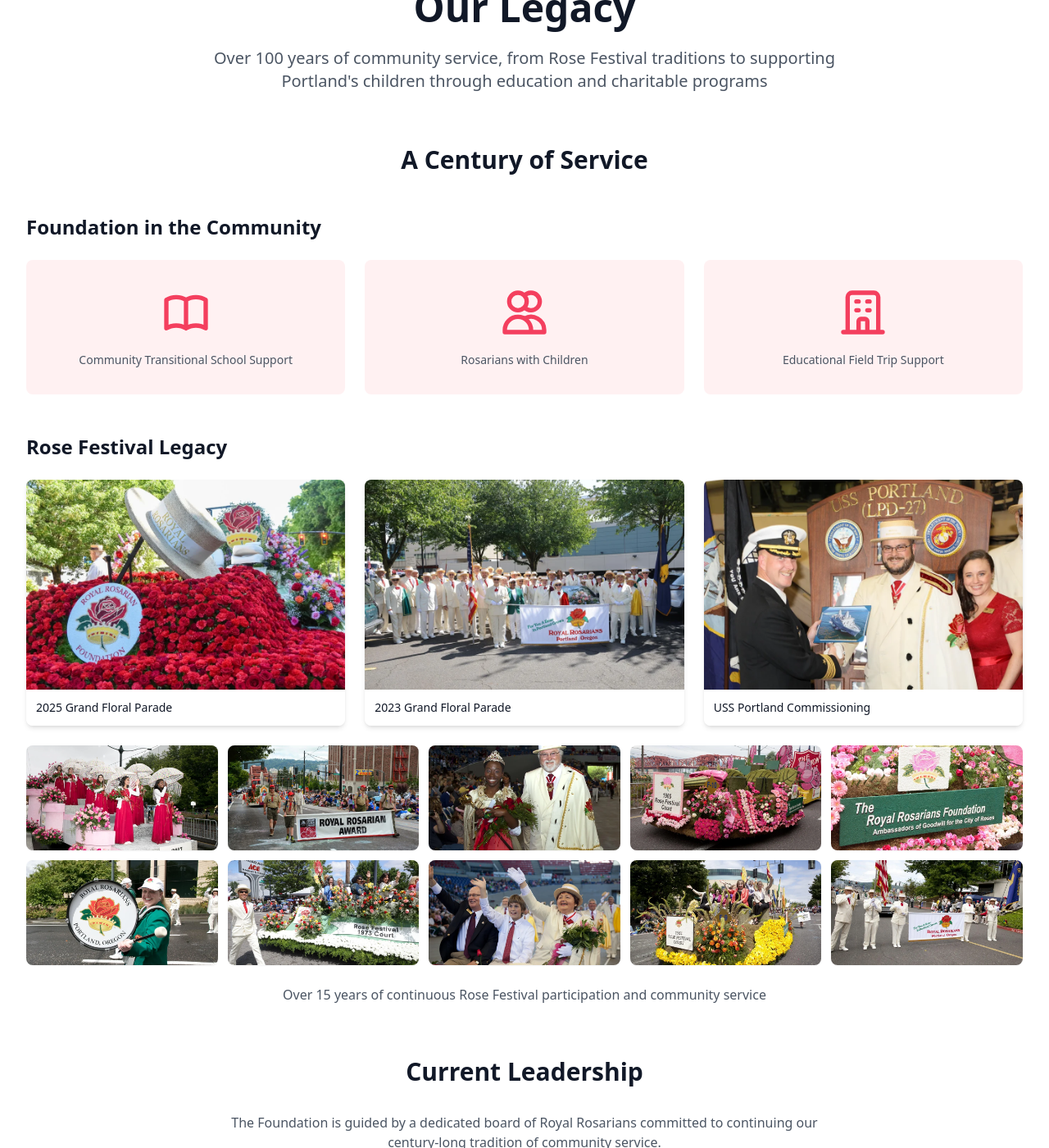
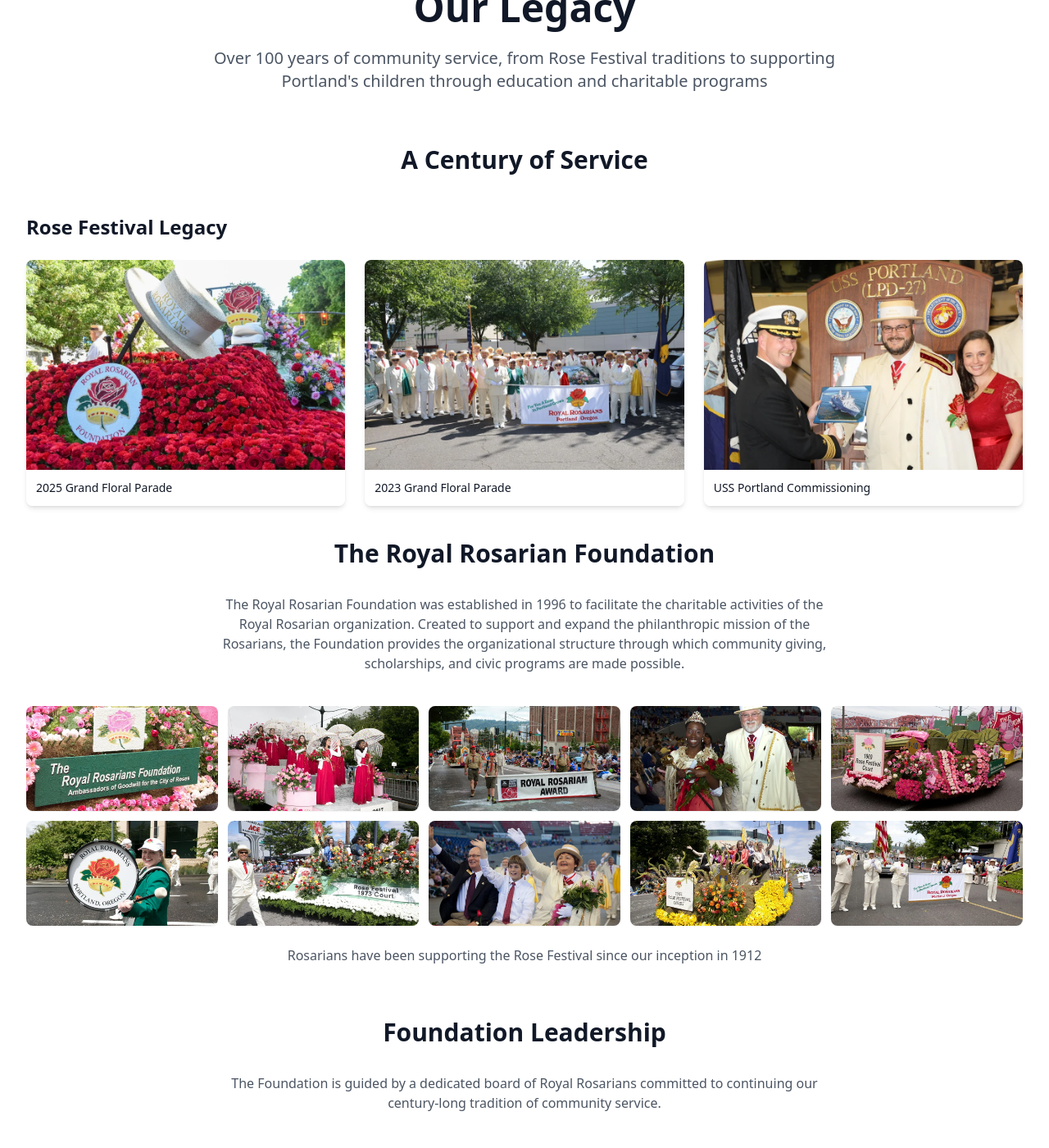
Before and after one commit to RoyalRosarianFoundation/foundation-website, a Jekyll site: the page built from about-us.md, in a window 1280 px wide and 1400 px high, scrolled down 325 px. Shown: the whole window at 82% size. Built offline with Jekyll 4.4.1, drawn with Linux system fonts in a browser that asks for light colours; nearby versions of some CDN libraries; some of the changed text lies outside the part shown.

Commit message:
wordsmithing about-us

```diff
--- a/about-us.md
+++ b/about-us.md
@@ -17,36 +17,6 @@ title: Our Legacy
     <!-- Legacy Photos Section -->
     <div class="mb-16">
       <h2 class="text-3xl font-bold text-gray-900 text-center mb-12">A Century of Service</h2>
-
-      <!-- Foundation Activities -->
-      <div class="mb-12">
-        <h3 class="text-2xl font-semibold text-gray-900 mb-6">Foundation in the Community</h3>
-        <div class="grid grid-cols-1 md:grid-cols-2 lg:grid-cols-3 gap-6">
-          <!-- Placeholder for Community Transitional School photos -->
-          <div class="bg-rose-50 rounded-lg p-8 text-center">
-            <svg class="h-16 w-16 text-rose-500 mx-auto mb-4" fill="none" viewBox="0 0 24 24" stroke="currentColor">
-              <path stroke-linecap="round" stroke-linejoin="round" stroke-width="2" d="M12 6.253v13m0-13C10.832 5.477 9.246 5 7.5 5S4.168 5.477 3 6.253v13C4.168 18.477 5.754 18 7.5 18s3.332.477 4.5 1.253m0-13C13.168 5.477 14.754 5 16.5 5c1.746 0 3.332.477 4.5 1.253v13C19.832 18.477 18.246 18 16.5 18c-1.746 0-3.332.477-4.5 1.253" />
-            </svg>
-            <p class="text-gray-600 text-sm">Community Transitional School Support</p>
-          </div>
-
-          <!-- Placeholder for Rosarians with kids -->
-          <div class="bg-rose-50 rounded-lg p-8 text-center">
-            <svg class="h-16 w-16 text-rose-500 mx-auto mb-4" fill="none" viewBox="0 0 24 24" stroke="currentColor">
-              <path stroke-linecap="round" stroke-linejoin="round" stroke-width="2" d="M12 4.354a4 4 0 110 5.292M15 21H3v-1a6 6 0 0112 0v1zm0 0h6v-1a6 6 0 00-9-5.197M13 7a4 4 0 11-8 0 4 4 0 018 0z" />
-            </svg>
-            <p class="text-gray-600 text-sm">Rosarians with Children</p>
-          </div>
-
-          <!-- Placeholder for Field Trip support -->
-          <div class="bg-rose-50 rounded-lg p-8 text-center">
-            <svg class="h-16 w-16 text-rose-500 mx-auto mb-4" fill="none" viewBox="0 0 24 24" stroke="currentColor">
-              <path stroke-linecap="round" stroke-linejoin="round" stroke-width="2" d="M19 21V5a2 2 0 00-2-2H7a2 2 0 00-2 2v16m14 0h2m-2 0h-5m-9 0H3m2 0h5M9 7h1m-1 4h1m4-4h1m-1 4h1m-5 10v-5a1 1 0 011-1h2a1 1 0 011 1v5m-4 0h4" />
-            </svg>
-            <p class="text-gray-600 text-sm">Educational Field Trip Support</p>
-          </div>
-        </div>
-      </div>
 
       <!-- Rose Festival Legacy -->
       <div class="mb-12">
@@ -76,8 +46,20 @@ title: Our Legacy
           </div>
         </div>
 
+        <!-- Royal Rosarian Foundation Section -->
+        <div class="my-10">
+          <h2 class="text-3xl font-bold text-gray-900 text-center mb-8">The Royal Rosarian Foundation</h2>
+          <div class="max-w-3xl mx-auto">
+            <p class="text-gray-600 text-center">The Royal Rosarian Foundation was established in 1996 to facilitate the charitable activities of the Royal Rosarian organization. Created to support and expand the philanthropic mission of the Rosarians, the Foundation provides the organizational structure through which community giving, scholarships, and civic programs are made possible.</p>
+          </div>
+        </div>
+
         <!-- Gallery Grid - Smaller Images -->
         <div class="grid grid-cols-2 md:grid-cols-4 lg:grid-cols-5 gap-3">
+          <div class="overflow-hidden rounded-lg shadow-sm">
+            <img src="{{ "/assets/images/legacy/grand-floral-2010-2.webp" | relative_url }}" alt="2010 Grand Floral Parade Float" class="w-full h-32 object-cover hover:scale-105 transition-transform duration-300">
+          </div>
+
           <div class="overflow-hidden rounded-lg shadow-sm">
             <img src="{{ "/assets/images/legacy/grand-floral-2017.webp" | relative_url }}" alt="2017 Grand Floral Parade" class="w-full h-32 object-cover hover:scale-105 transition-transform duration-300">
           </div>
@@ -92,10 +74,6 @@ title: Our Legacy
 
           <div class="overflow-hidden rounded-lg shadow-sm">
             <img src="{{ "/assets/images/legacy/grand-floral-2010-1.webp" | relative_url }}" alt="2010 Grand Floral Parade" class="w-full h-32 object-cover hover:scale-105 transition-transform duration-300">
-          </div>
-
-          <div class="overflow-hidden rounded-lg shadow-sm">
-            <img src="{{ "/assets/images/legacy/grand-floral-2010-2.webp" | relative_url }}" alt="2010 Grand Floral Parade Float" class="w-full h-32 object-cover hover:scale-105 transition-transform duration-300">
           </div>
 
           <div class="overflow-hidden rounded-lg shadow-sm">
@@ -119,13 +97,13 @@ title: Our Legacy
           </div>
         </div>
 
-        <p class="text-gray-600 text-center mt-6">Over 15 years of continuous Rose Festival participation and community service</p>
+        <p class="text-gray-600 text-center mt-6">Rosarians have been supporting the Rose Festival since our inception in 1912</p>
       </div>
     </div>
 
-    <!-- Current Leadership Section -->
+    <!-- Foundation Leadership Section -->
     <div class="mb-16">
-      <h2 class="text-3xl font-bold text-gray-900 text-center mb-8">Current Leadership</h2>
+      <h2 class="text-3xl font-bold text-gray-900 text-center mb-8">Foundation Leadership</h2>
       <p class="text-gray-600 text-center mb-12 max-w-3xl mx-auto">
         The Foundation is guided by a dedicated board of Royal Rosarians committed to continuing our century-long tradition of community service.
       </p>
@@ -160,9 +138,9 @@ title: Our Legacy
       <img src="{{ "/assets/images/misc/board-members-2025.png" | relative_url }}" alt="Royal Rosarian Foundation Board Members 2026" class="w-full h-auto rounded-lg shadow-md">
     </div>
 
-    <!-- 2026 Officers -->
+    <!-- 2026 Board Members -->
     <div class="mb-16">
-      <h2 class="text-3xl font-bold text-gray-900 text-center mb-12">2026 Officers</h2>
+      <h2 class="text-3xl font-bold text-gray-900 text-center mb-12">2026 Board Members</h2>
       <div class="grid grid-cols-1 md:grid-cols-2 lg:grid-cols-4 gap-8">
 
         <div class="bg-white border border-gray-200 rounded-lg shadow-sm p-6 text-center">
@@ -170,8 +148,7 @@ title: Our Legacy
             <span class="text-2xl font-bold text-rose-600">MS</span>
           </div>
           <h3 class="text-xl font-semibold text-gray-900 mb-2">Marilyn Schultz</h3>
-          <p class="text-rose-600 font-medium mb-1">President</p>
-          <p class="text-sm text-gray-500">Duchess</p>
+          <p class="text-rose-600 font-medium">President</p>
         </div>
 
         <div class="bg-white border border-gray-200 rounded-lg shadow-sm p-6 text-center">
@@ -179,17 +156,15 @@ title: Our Legacy
             <span class="text-2xl font-bold text-rose-600">MW</span>
           </div>
           <h3 class="text-xl font-semibold text-gray-900 mb-2">Mike Ware</h3>
-          <p class="text-rose-600 font-medium mb-1">Vice President</p>
-          <p class="text-sm text-gray-500">Duke</p>
+          <p class="text-rose-600 font-medium">Vice President</p>
         </div>
 
         <div class="bg-white border border-gray-200 rounded-lg shadow-sm p-6 text-center">
           <div class="w-24 h-24 mx-auto mb-4 bg-rose-100 rounded-full flex items-center justify-center">
-            <span class="text-2xl font-bold text-rose-600">SS</span>
+            <span class="text-2xl font-bold text-rose-600">BB</span>
           </div>
-          <h3 class="text-xl font-semibold text-gray-900 mb-2">Scott Stahl</h3>
-          <p class="text-rose-600 font-medium mb-1">Secretary</p>
-          <p class="text-sm text-gray-500">Duke</p>
+          <h3 class="text-xl font-semibold text-gray-900 mb-2">Barb Brennan</h3>
+          <p class="text-rose-600 font-medium">Secretary</p>
         </div>
 
         <div class="bg-white border border-gray-200 rounded-lg shadow-sm p-6 text-center">
@@ -197,79 +172,63 @@ title: Our Legacy
             <span class="text-2xl font-bold text-rose-600">MS</span>
           </div>
           <h3 class="text-xl font-semibold text-gray-900 mb-2">Mark Sleasman</h3>
-          <p class="text-rose-600 font-medium mb-1">Treasurer</p>
-          <p class="text-sm text-gray-500">Sir Knight</p>
+          <p class="text-rose-600 font-medium">Treasurer</p>
         </div>
-      </div>
-    </div>
-
-    <!-- 2026 Board Members -->
-    <div class="mb-16">
-      <h2 class="text-3xl font-bold text-gray-900 text-center mb-12">2026 Board Members</h2>
-      <div class="grid grid-cols-1 md:grid-cols-2 lg:grid-cols-4 gap-8">
 
         <div class="bg-white border border-gray-200 rounded-lg shadow-sm p-6 text-center">
           <div class="w-24 h-24 mx-auto mb-4 bg-rose-100 rounded-full flex items-center justify-center">
             <span class="text-2xl font-bold text-rose-600">RF</span>
           </div>
-          <h3 class="text-xl font-semibold text-gray-900 mb-2">Ron Fisher</h3>
-          <p class="text-rose-600 font-medium">Prime Minister</p>
+          <h3 class="text-xl font-semibold text-gray-900">Ron Fisher</h3>
         </div>
 
         <div class="bg-white border border-gray-200 rounded-lg shadow-sm p-6 text-center">
           <div class="w-24 h-24 mx-auto mb-4 bg-rose-100 rounded-full flex items-center justify-center">
             <span class="text-2xl font-bold text-rose-600">KN</span>
           </div>
-          <h3 class="text-xl font-semibold text-gray-900 mb-2">Kik Nielsen</h3>
-          <p class="text-rose-600 font-medium">Lord High Chancellor</p>
+          <h3 class="text-xl font-semibold text-gray-900">Kik Nielsen</h3>
         </div>
 
         <div class="bg-white border border-gray-200 rounded-lg shadow-sm p-6 text-center">
           <div class="w-24 h-24 mx-auto mb-4 bg-rose-100 rounded-full flex items-center justify-center">
             <span class="text-2xl font-bold text-rose-600">PW</span>
           </div>
-          <h3 class="text-xl font-semibold text-gray-900 mb-2">Patrick Wong</h3>
-          <p class="text-rose-600 font-medium">Secretary of State</p>
+          <h3 class="text-xl font-semibold text-gray-900">Patrick Wong</h3>
         </div>
 
         <div class="bg-white border border-gray-200 rounded-lg shadow-sm p-6 text-center">
           <div class="w-24 h-24 mx-auto mb-4 bg-rose-100 rounded-full flex items-center justify-center">
             <span class="text-2xl font-bold text-rose-600">DT</span>
           </div>
-          <h3 class="text-xl font-semibold text-gray-900 mb-2">Don Thacker</h3>
-          <p class="text-rose-600 font-medium">Duke</p>
+          <h3 class="text-xl font-semibold text-gray-900">Don Thacker</h3>
         </div>
 
         <div class="bg-white border border-gray-200 rounded-lg shadow-sm p-6 text-center">
           <div class="w-24 h-24 mx-auto mb-4 bg-rose-100 rounded-full flex items-center justify-center">
-            <span class="text-2xl font-bold text-rose-600">BB</span>
+            <span class="text-2xl font-bold text-rose-600">MP</span>
           </div>
-          <h3 class="text-xl font-semibold text-gray-900 mb-2">Barb Brennan</h3>
-          <p class="text-rose-600 font-medium">Dame</p>
+          <h3 class="text-xl font-semibold text-gray-900">Marti Penski</h3>
         </div>
 
         <div class="bg-white border border-gray-200 rounded-lg shadow-sm p-6 text-center">
           <div class="w-24 h-24 mx-auto mb-4 bg-rose-100 rounded-full flex items-center justify-center">
             <span class="text-2xl font-bold text-rose-600">MC</span>
           </div>
-          <h3 class="text-xl font-semibold text-gray-900 mb-2">Matt Clark</h3>
-          <p class="text-rose-600 font-medium">Sir Knight</p>
+          <h3 class="text-xl font-semibold text-gray-900">Matt Clark</h3>
         </div>
 
         <div class="bg-white border border-gray-200 rounded-lg shadow-sm p-6 text-center">
           <div class="w-24 h-24 mx-auto mb-4 bg-rose-100 rounded-full flex items-center justify-center">
             <span class="text-2xl font-bold text-rose-600">NA</span>
           </div>
-          <h3 class="text-xl font-semibold text-gray-900 mb-2">Nate Aazzerah</h3>
-          <p class="text-rose-600 font-medium">Sir Knight</p>
+          <h3 class="text-xl font-semibold text-gray-900">Nate Aazzerah</h3>
         </div>
 
         <div class="bg-white border border-gray-200 rounded-lg shadow-sm p-6 text-center">
           <div class="w-24 h-24 mx-auto mb-4 bg-rose-100 rounded-full flex items-center justify-center">
             <span class="text-2xl font-bold text-rose-600">CP</span>
           </div>
-          <h3 class="text-xl font-semibold text-gray-900 mb-2">Cheryl Prochaska</h3>
-          <p class="text-rose-600 font-medium">Dame</p>
+          <h3 class="text-xl font-semibold text-gray-900">Cheryl Prochaska</h3>
         </div>
       </div>
     </div>
```
